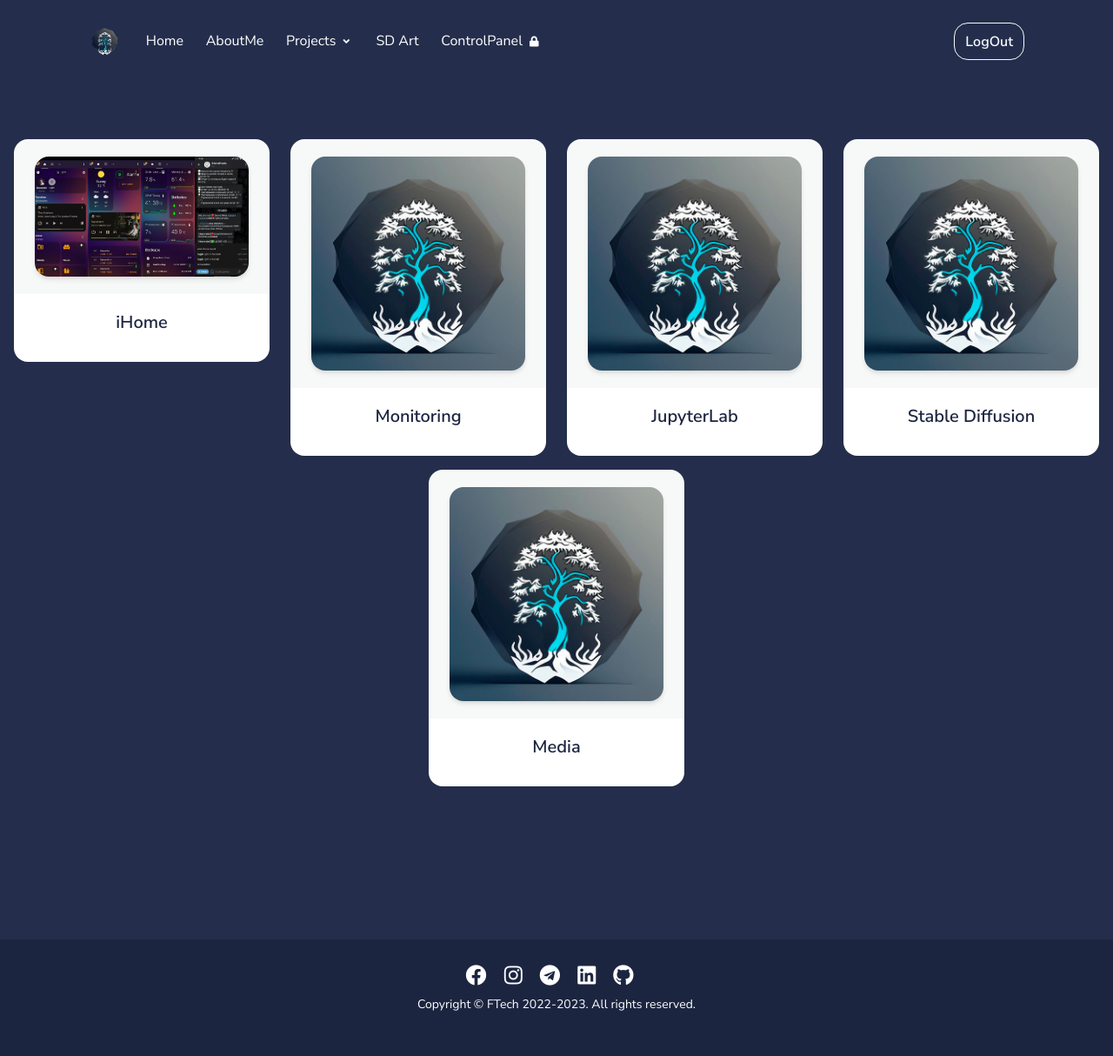
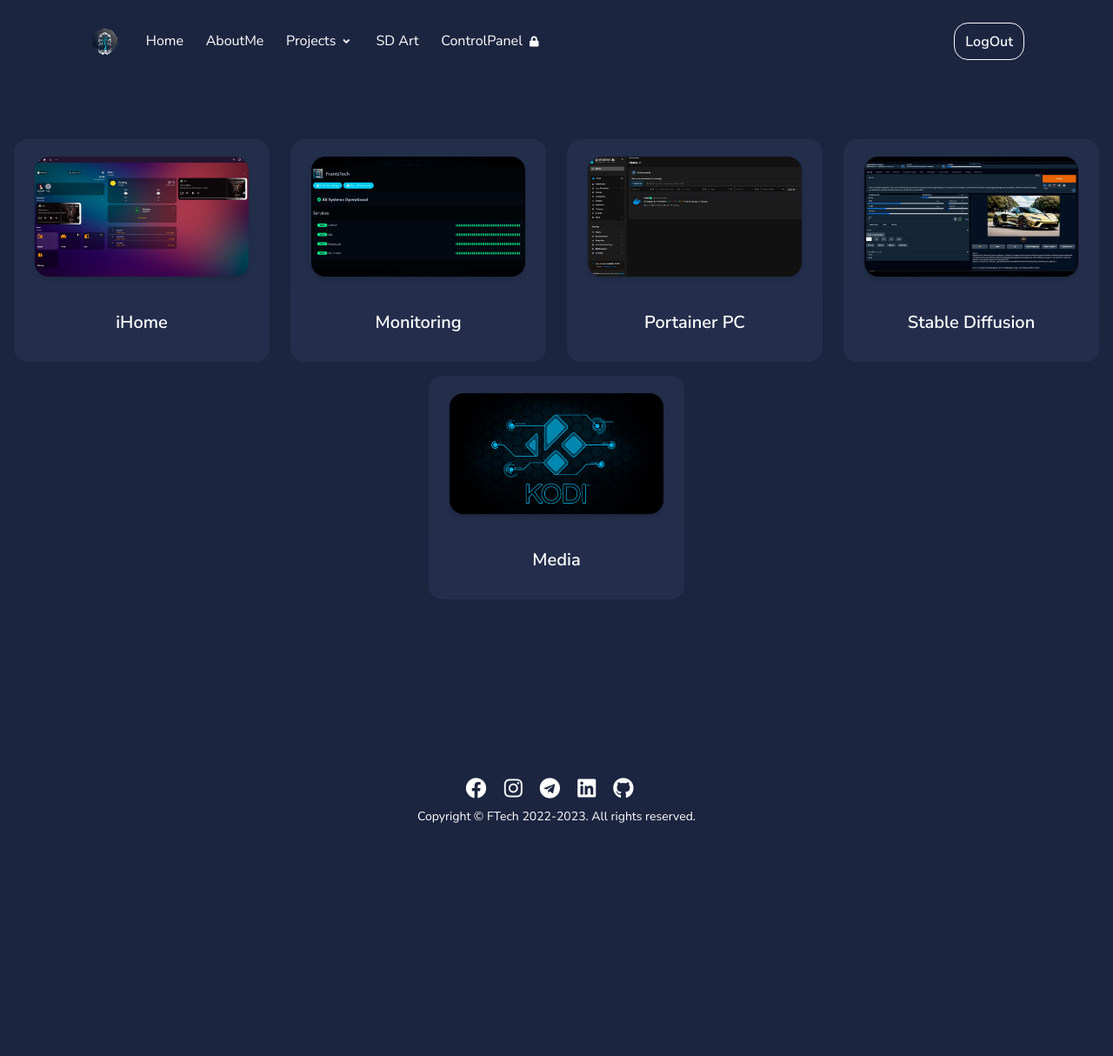
Before and after one commit to WhoKnowsWhoCares/Site-Flask, a Flask app: page /panel in a window 1280 px wide. Shown: the whole page at 87% size. After the commit the page ends 946 px from the top, so only its background shows below. Run offline with Flask 2, Linux system fonts and the light colour scheme; the visitor is signed in with stand-in values (Sample User, id 1); some libraries are stand-ins or nearby versions.

Commit message:
add images

```diff
--- a/app/templates/index.html
+++ b/app/templates/index.html
@@ -195,7 +195,7 @@
                     <div class="card shadow">
                         <div class="row g-0 align-items-center">
                             <div class="col-md-4">
-                                <img class="card-img rounded-start" src="../static/assets/images/pages/Architecture-SiteFull.jpg" alt="Italy-2022">
+                                <img class="card-img rounded-start zoomable" src="../static/assets/images/pages/panel_preview_opt.jpg" alt="Italy-2022">
                             </div>
                             <div class="col-md-8">
                                 <div class="card-body">
--- a/app/templates/panel.html
+++ b/app/templates/panel.html
@@ -1,56 +1,66 @@
 {% extends "components/_base.html" %}
 
 {% block page_content %}
-<section class="section-header bg-primary">
+<section class="section-header bg-secondary text-white">
     <div class="container-wide">
         <div class="row justify-content-center">
             <div class="col-lg-3 mb-3">
-                <div class="card border-0 text-center">
+                <div class="card border-0 text-center bg-primary">
                     <div class="card-header border-0">
-                        <img src="../static/assets/images/ihome/tile_phone_opt.jpg" class="card-img-top rounded shadow border-0" alt="iHome Page">
+                        <a href="https://ihome.frantstech.site">
+                            <img src="../static/assets/images/pages/ihome_laptop_opt.jpg" class="card-img-top rounded shadow border-0" alt="iHome Page">
+                        </a>
                     </div>
                     <div class="card-body">
-                        <a href="https://ihome.frantstech.site"><h3 class="h5 card-title">iHome</h3></a>
+                        <h3 class="h5 card-title">iHome</h3>
                     </div>
                 </div>
             </div>
             <div class="col-lg-3 mb-3">
-                <div class="card border-0 text-center">
+                <div class="card border-0 text-center bg-primary">
                     <div class="card-header border-0">
-                        <img src="../static/assets/images/pages/tree_opt.jpg" class="card-img-top rounded shadow border-0" alt="Monitoring Page">
+                        <a href="https://kuma.frantstech.site/status/frantstech">
+                            <img src="../static/assets/images/pages/kuma_opt.jpg" class="card-img-top rounded shadow border-0" alt="Monitoring Page">
+                        </a>
                     </div>
                     <div class="card-body">
-                        <a href="https://kuma.frantstech.site/status/frantstech"><h3 class="h5 card-title">Monitoring</h3></a>
+                        <h3 class="h5 card-title">Monitoring</h3>
                     </div>
                 </div>
             </div>
             <div class="col-lg-3 mb-3">
-                <div class="card border-0 text-center">
+                <div class="card border-0 text-center bg-primary">
                     <div class="card-header border-0">
-                        <img src="../static/assets/images/pages/tree_opt.jpg" class="card-img-top rounded shadow border-0" alt="JupyterLab">
+                        <a href="https://frantstech.site/jupyter_lab">
+                            <img src="../static/assets/images/pages/portainer_opt.jpg" class="card-img-top rounded shadow border-0" alt="JupyterLab">
+                        </a>
                     </div>
                     <div class="card-body">
-                        <a href="https://frantstech.site/jupyter_lab"><h3 class="h5 card-title">JupyterLab</h3></a>
+                        <h3 class="h5 card-title">Portainer PC</h3>
                     </div>
                 </div>
             </div>
             <div class="col-lg-3 mb-3">
-                <div class="card border-0 text-center">
+                <div class="card border-0 text-center bg-primary">
                     <div class="card-header border-0">
-                        <img src="../static/assets/images/pages/tree_opt.jpg" class="card-img-top rounded shadow border-0" alt="Stable Diffusion">
+                        <a href="https://frantstech.site/stable_diffusion">
+                            <img src="../static/assets/images/pages/sd_opt.jpg" class="card-img-top rounded shadow border-0" alt="Stable Diffusion">
+                        </a>
                     </div>
                     <div class="card-body">
-                        <a href="https://frantstech.site/stable_diffusion"><h3 class="h5 card-title">Stable Diffusion</h3></a>
+                        <h3 class="h5 card-title">Stable Diffusion</h3>
                     </div>
                 </div>
             </div>
             <div class="col-lg-3 mb-3">
-                <div class="card border-0 text-center">
+                <div class="card border-0 text-center bg-primary">
                     <div class="card-header border-0">
-                        <img src="../static/assets/images/pages/tree_opt.jpg" class="card-img-top rounded shadow border-0" alt="Media">
+                        <a href="https://frantstech.site/media">
+                            <img src="../static/assets/images/pages/kodi_opt.jpg" class="card-img-top rounded shadow border-0" alt="Media">
+                        </a>
                     </div>
                     <div class="card-body">
-                        <a href="https://frantstech.site/media"><h3 class="h5 card-title">Media</h3></a>
+                        <h3 class="h5 card-title">Media</h3>
                     </div>
                 </div>
             </div>
```
Also changed, not shown: app/templates/about.html (+4 -4 lines), app/templates/ihome.html (+9 -2 lines), app/templates/mlsport.html (+9 -2 lines), app/templates/trade4me.html (+9 -2 lines), app/static/assets/images/pages/OMV_opt.jpg (added), app/static/assets/images/pages/ihome_laptop_opt.jpg (added), app/static/assets/images/pages/kodi_opt.jpg (added), app/static/assets/images/pages/kuma_opt.jpg (added), app/static/assets/images/pages/panel_preview_opt.jpg (added), app/static/assets/images/pages/portainer_opt.jpg (added), app/static/assets/images/pages/sd_opt.jpg (added), app/static/assets/images/pages/work_in_progress_opt.jpg (added).
